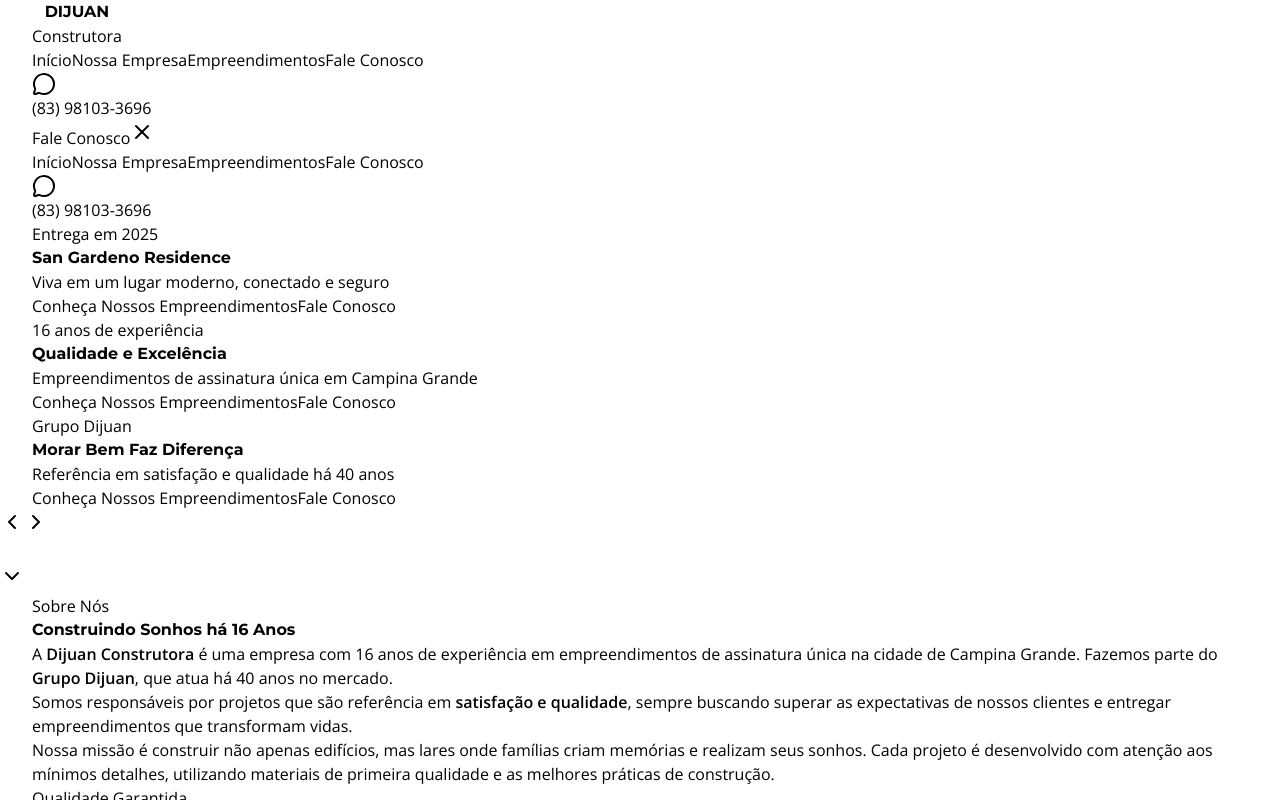
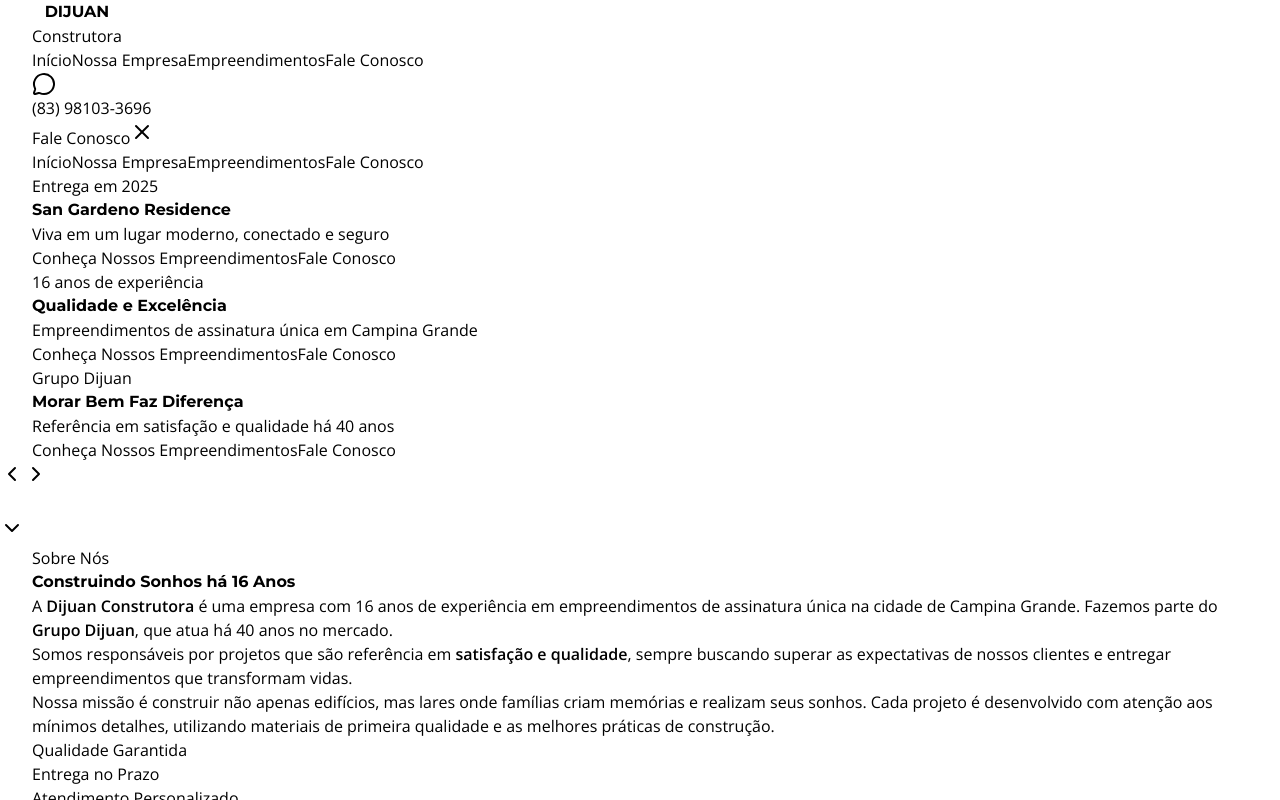
Before and after one commit to emersondevfullstack1-pixel/dijuan-construtora, a React (Vite) app in the folder client/: page / in a window 1280 px wide. Both pictures are taken after a click on the button 142 px from the left and 132 px from the top of the page. Shown: the top 800 px of the page. Built offline with nearby package versions, Linux system fonts and the light colour scheme.

Commit message:
chore: adding menuopen

```diff
--- a/client/src/components/Header.tsx
+++ b/client/src/components/Header.tsx
@@ -1,6 +1,7 @@
 import { useState, useEffect } from "react";
 import { Menu, X, Phone, Mail, MessageCircle as Whatsapp } from "lucide-react";
 import { Button } from "@/components/ui/button";
+import { Item } from "@radix-ui/react-accordion";
 
 export default function Header() {
   const [isScrolled, setIsScrolled] = useState(false);
@@ -33,7 +34,9 @@
   return (
     <header
       className={`fixed top-0 left-0 right-0 z-50 transition-all duration-300 ${
-        isScrolled ? "bg-white shadow-lg py-3" : "bg-transparent py-5"
+        isScrolled || isMobileMenuOpen
+          ? "bg-white shadow-lg py-3"
+          : "bg-transparent py-5"
       }`}
     >
       <div className="container">
@@ -72,7 +75,7 @@
               <button
                 key={item.id}
                 onClick={() => scrollToSection(item.id)}
-                className={`font-medium transition-colors hover:text-white ${
+                className={`font-medium transition-colors ${
                   isScrolled ? "text-foreground" : "text-white"
                 } ${item.id === "contato" && isScrolled ? "text-black" : ""}`}
               >
@@ -112,7 +115,7 @@
             <button
               onClick={() => setIsMobileMenuOpen(!isMobileMenuOpen)}
               className={`lg:hidden p-2 transition-colors ${
-                isScrolled ? "text-foreground" : "text-white"
+                isScrolled || isMobileMenuOpen ? "text-black" : "text-white"
               }`}
             >
               {isMobileMenuOpen ? (
@@ -126,27 +129,16 @@
 
         {/* Mobile Menu */}
         {isMobileMenuOpen && (
-          <div className="lg:hidden mt-4 py-4 bg-white rounded-bl-lg shadow-lg">
-            <nav className="flex flex-col space-y-4">
-              {navItems.map(item => (
-                <button
-                  key={item.id}
-                  onClick={() => scrollToSection(item.id)}
-                  className="px-2 py-2 text-left font-bold text-foreground hover:bg-red-700 hover:text-white transition-colors"
-                >
-                  {item.label}
-                </button>
-              ))}
-              <div className="px-4 py-2 border-t border-border">
-                <a
-                  href="tel:+558398103-3696"
-                  className="flex items-center space-x-2 text-sm text-foreground hover:text-primary"
-                >
-                  <Whatsapp className="w-4 h-4" />
-                  <span>(83) 98103-3696</span>
-                </a>
-              </div>
-            </nav>
+          <div className="md:hidden mt-4 pb-4 space-y-4 animate-fade-in">
+            {navItems.map(Item => (
+              <button
+                key={Item.id}
+                onClick={() => scrollToSection(Item.id)}
+                className="block w-full text-left text-foreground/80 hover:text-red-700 font-medium transition-colors py-2"
+              >
+                {Item.label}
+              </button>
+            ))}
           </div>
         )}
       </div>
```
